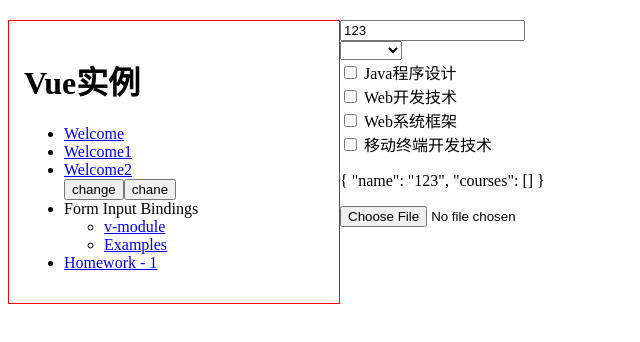
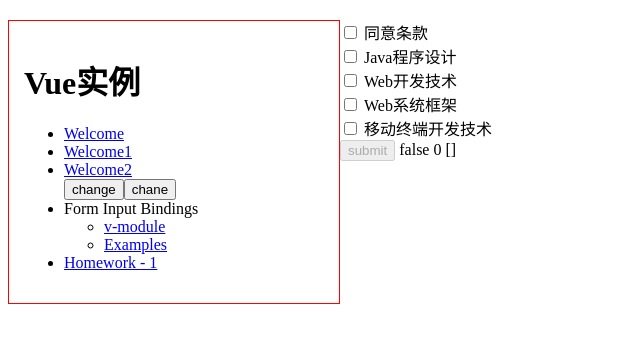
Before and after one commit to yygs-yyss/laboratory-reservation-system, a Vue app: page /#/example06-02 in a window 1280 px wide. Shown: the top 342 px of the page, without its empty margins (0-640 px from the left). Built offline with nearby package versions, Linux system fonts and the light colour scheme.

Commit message:
2021.3.25

```diff
--- a/package.json
+++ b/package.json
@@ -30,5 +30,6 @@
     "eslint-plugin-vue": "^7.0.0-0",
     "prettier": "^1.19.1",
     "typescript": "~3.9.3"
-  }
+  },
+  "dev": "webpack-dev-serve --open chrome"
 }
--- a/src/App.vue
+++ b/src/App.vue
@@ -15,7 +15,7 @@
 import sidebar from "@/views/Sidebar.vue";
 // import login from "@/views/example03/Login.vue";
 // import setup from "@/views/example02/Example02.vue";
-import model from "@/views/example06/Example06-01.vue";
+// import model from "@/views/example06/Example06-01.vue";
 export default defineComponent({
   components: { sidebar }
 });
--- a/src/views/example06/Example06-01.vue
+++ b/src/views/example06/Example06-01.vue
@@ -30,6 +30,8 @@
     </form>
     <p>{{ user }}</p>
     <input type="file" @change="fileChange($event.target.files[0])" />
+    <br />
+    {{ file.fileName }}/ {{ file.fileSize }}
   </div>
 </template>
 <script lang="ts">
--- a/src/views/example06/Example06-02.vue
+++ b/src/views/example06/Example06-02.vue
@@ -1,58 +1,44 @@
 <template>
   <div>
     <form>
-      <input type="text" v-model="user.name" />
-      <br />
-      <select v-model="user.title">
-        <option v-for="(t, index) of titles" :key="index" :value="t">
-          {{ t.name }}
-        </option>
-      </select>
+      <label>
+        <input type="checkbox" :v-model="agree" :value="true" />
+        同意条款
+      </label>
       <br />
       <template v-for="(c, index) of courses" :key="index">
         <label>
-          <input type="checkbox" v-model="user.courses" :value="c.name" />
+          <input type="checkbox" v-model="courseRef" :value="c.name" />
           {{ c.name }}
         </label>
         <br />
       </template>
+      <button :disabled="!agree || len < 2">submit</button>
+      {{ agree }}
+      {{ len }}
+      {{ courseRef }}
     </form>
-    <p>{{ user }}</p>
-    <input type="file" @change="fileChange($event.target.files[0])" />
   </div>
 </template>
 <script lang="ts">
-import { defineComponent, ref, Ref } from "vue";
-import { User } from "@/datasource/Types";
-import { listCourses, listTitles } from "@/datasource/DataSource";
-
-interface VFile {
-  fileName?: string;
-  fileSize?: string;
-}
-function useFile(file: Ref<VFile>) {
-  const fileChange = (f: File) => {
-    console.log(f);
-    file.value.fileName = f.name;
-    file.value.fileSize = `${(f.size / 1024 / 1024).toFixed(2)}MB`;
-  };
-  return {
-    fileChange
-  };
-}
+import { defineComponent, ref, watch } from "vue";
+import { listCourses } from "@/datasource/DataSource";
+import { Course } from "@/datasource/Types";
+const course1: Course[] = [];
 export default defineComponent({
   setup() {
-    const user = ref<User>({ name: "123", courses: [] });
-    const file = ref({ fileName: "", fileSize: "" });
-    const titles = listTitles();
+    const agree = false;
     const courses = listCourses();
-    const { fileChange } = useFile(file);
+    const courseRef = ref<Course[]>(course1);
+    const len = ref(0);
+    watch(courseRef, () => {
+      len.value = courseRef.value.length;
+    });
     return {
-      user,
-      file,
-      titles,
       courses,
-      fileChange
+      agree,
+      courseRef,
+      len
     };
   }
 });
--- a/src/views/example06/homework01.vue
+++ b/src/views/example06/homework01.vue
@@ -48,6 +48,9 @@
         sum += c.point;
       });
       score.value = sum;
+      icourseRef.value.sort((a, b) => {
+        return a.term - b.term;
+      });
     });
     const activeColor = computed(() => {
       if (score.value < 12) {
```
Also changed, not shown: src/views/example07/Example07.vue (added).
